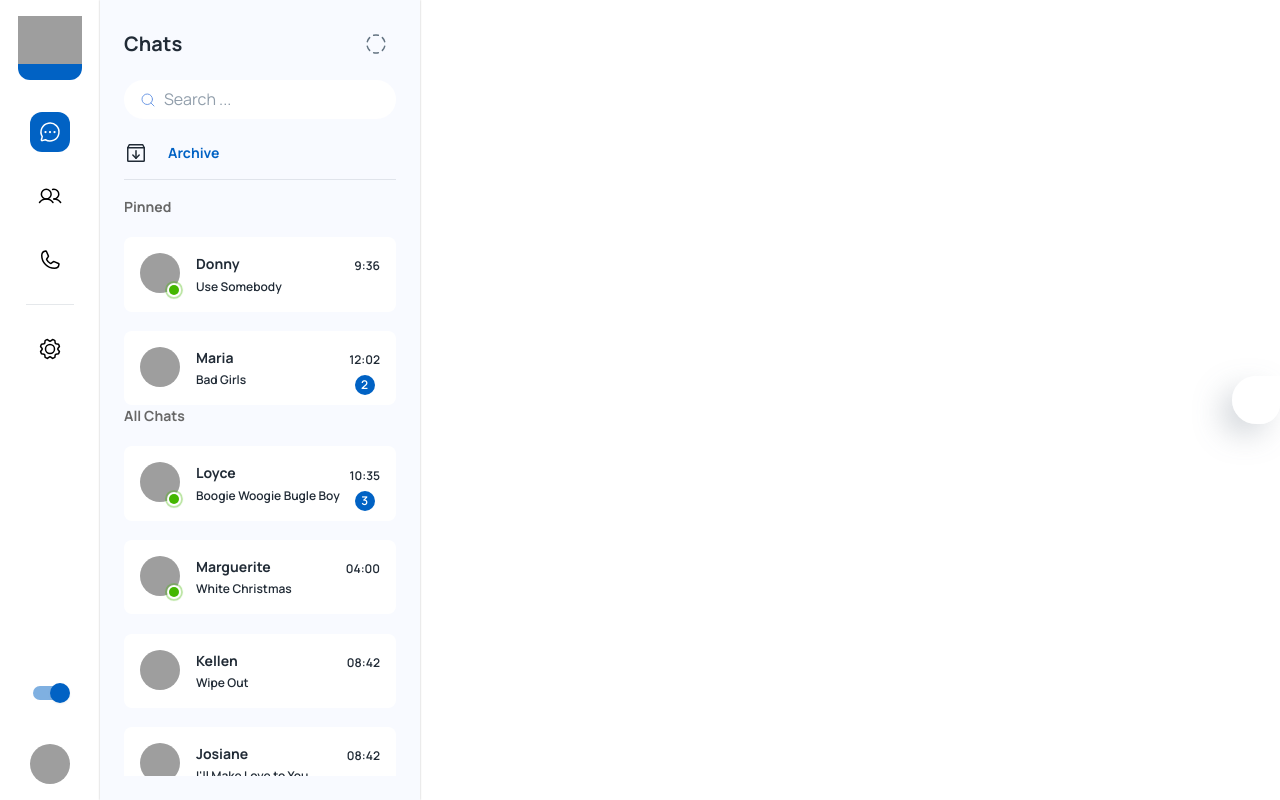
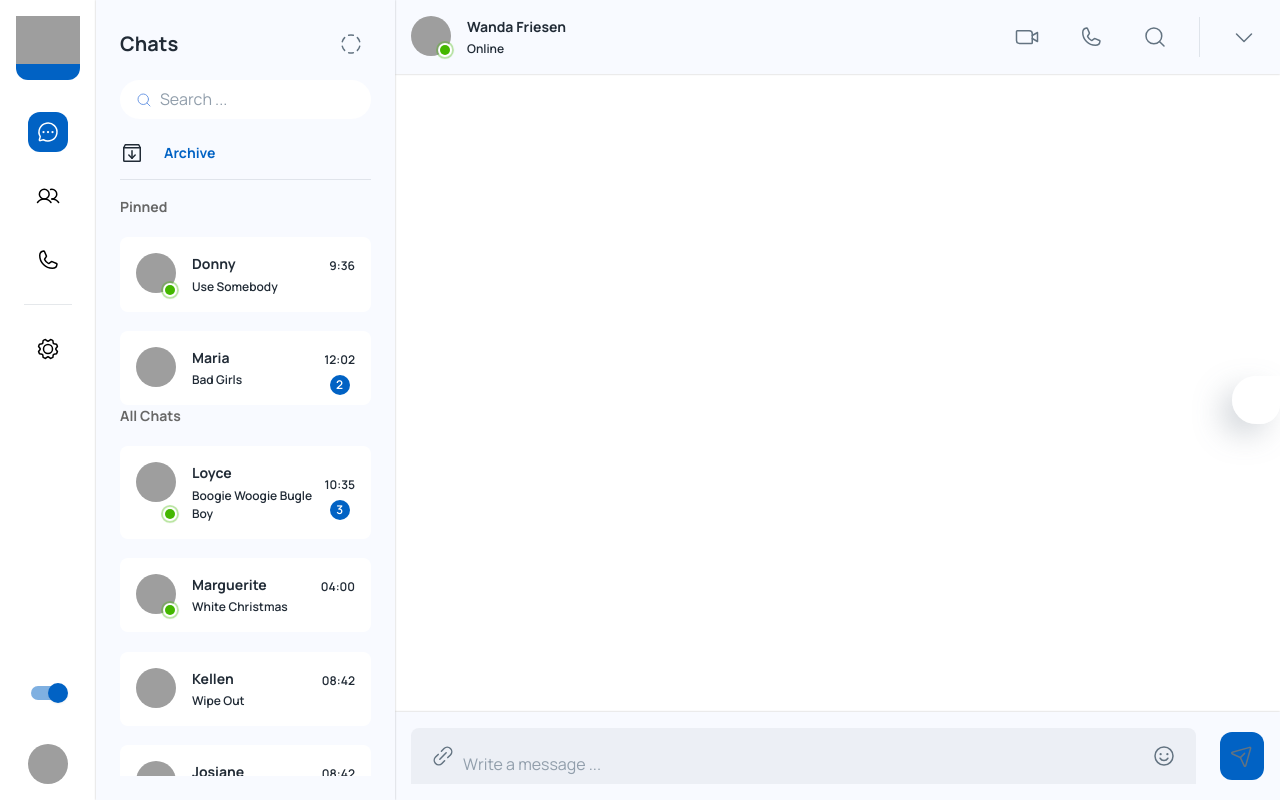
Before and after one commit to kushal1997/chat-app, a React (Create React App) app: page /app in a window 1280 px wide. Built offline with nearby package versions, Linux system fonts and the light colour scheme; grey boxes are pictures that could not be loaded; some icons are missing.

Commit message:
conversation part done

```diff
--- /dev/null
+++ b/src/components/Conversation/index.js
@@ -0,0 +1,174 @@
+import { faker } from "@faker-js/faker";
+import {
+  Avatar,
+  Badge,
+  Box,
+  Divider,
+  IconButton,
+  InputAdornment,
+  Stack,
+  TextField,
+  Typography,
+} from "@mui/material";
+import React from "react";
+import { styled, alpha, useTheme } from "@mui/material/styles";
+import {
+  CaretDown,
+  LinkSimple,
+  MagnifyingGlass,
+  PaperPlaneTilt,
+  Phone,
+  Smiley,
+  VideoCamera,
+} from "phosphor-react";
+
+const StyledInput = styled(TextField)(({ theme }) => ({
+  "& .MuiInputBase-Input": {
+    paddingTop: "5px",
+    paddingButtom: "5px,",
+  },
+}));
+const StyledBadge = styled(Badge)(({ theme }) => ({
+  "& .MuiBadge-badge": {
+    backgroundColor: "#44b700",
+    color: "#44b700",
+    boxShadow: `0 0 0 2px ${theme.palette.background.paper}`,
+    "&::after": {
+      position: "absolute",
+      top: 0,
+      left: 0,
+      width: "100%",
+      height: "100%",
+      borderRadius: "50%",
+      animation: "ripple 1.2s infinite ease-in-out",
+      border: "1px solid currentColor",
+      content: '""',
+    },
+  },
+  "@keyframes ripple": {
+    "0%": {
+      transform: "scale(.8)",
+      opacity: 1,
+    },
+    "100%": {
+      transform: "scale(2.4)",
+      opacity: 0,
+    },
+  },
+}));
+export const Conversation = () => {
+  const theme = useTheme();
+  return (
+    <Stack height={"100%"} maxHeight={"100vh"} width={"auto"}>
+      {/* chat header */}
+      <Box
+        p={2}
+        sx={{
+          width: "100%",
+          backgroundColor: theme.palette.mode === 'light' ? "#F8FAFF" : theme.palette.background.paper,
+          boxShadow: "0px 0px 2px rgba(0,0,0,0.25)",
+        }}
+      >
+        <Stack
+          alignItems={"center"}
+          direction={"row"}
+          justifyContent={"space-between"}
+          sx={{ width: "100%", height: "100%" }}
+          spacing={4}
+        >
+          <Stack direction={"row"} spacing={2}>
+            <Box>
+              <StyledBadge
+                overlap="circular"
+                anchorOrigin={{ vertical: "bottom", horizontal: "right" }}
+                variant="dot"
+              >
+                <Avatar src={faker.image.avatar()} />
+              </StyledBadge>
+            </Box>
+            <Stack spacing={0.2}>
+              <Typography variant="subtitle2">
+                {faker.name.fullName()}
+              </Typography>
+              <Typography variant="caption">Online</Typography>
+            </Stack>
+          </Stack>
+          <Stack direction={"row"} alignItems={"center"} spacing={3}>
+            <IconButton>
+              <VideoCamera />
+            </IconButton>
+            <IconButton>
+              <Phone />
+            </IconButton>
+            <IconButton>
+              <MagnifyingGlass />
+            </IconButton>
+            <Divider orientation="vertical" flexItem />
+            <IconButton>
+              <CaretDown />
+            </IconButton>
+          </Stack>
+        </Stack>
+      </Box>
+
+      {/* chat messages */}
+      <Box width={"100%"} sx={{ flexGrow: 1 }}></Box>
+
+      {/* chat footer  */}
+      <Box
+        p={2}
+        sx={{
+          width: "100%",
+          backgroundColor: theme.palette.mode === 'light' ? "#F8FAFF" : theme.palette.background.paper ,
+          boxShadow: "0px 0px 2px rgba(0,0,0,0.25)",
+        }}
+      >
+        <Stack direction={"row"} alignItems={"center"} spacing={3}>
+          <StyledInput
+            fullWidth
+            placeholder="Write a message ..."
+            variant="filled"
+            InputProps={{
+              disableUnderline: true,
+              startAdornment: (
+                <InputAdornment>
+                  <IconButton>
+                    <LinkSimple />
+                  </IconButton>
+                </InputAdornment>
+              ),
+              endAdornment: (
+                <InputAdornment>
+                  <IconButton>
+                    <Smiley />
+                  </IconButton>
+                </InputAdornment>
+              ),
+            }}
+          />
+          <Box
+            sx={{
+              height: 48,
+              width: 48,
+              backgroundColor: theme.palette.primary.main,
+              borderRadius: 1.5,
+            }}
+          >
+            <Stack
+              sx={{
+                height: "100%",
+                width: "100%",
+                alignItems: "center",
+                justifyContent: "center",
+              }}
+            >
+              <IconButton>
+                <PaperPlaneTilt />
+              </IconButton>
+            </Stack>
+          </Box>
+        </Stack>
+      </Box>
+    </Stack>
+  );
+};
--- a/src/pages/dashboard/GeneralApp.js
+++ b/src/pages/dashboard/GeneralApp.js
@@ -1,11 +1,23 @@
 import React from "react";
 import { Chats } from "./Chats";
+import { Box, Stack } from "@mui/material";
+import { Conversation } from "../../components/Conversation";
+import {useTheme } from "@mui/material/styles";
 
 const GeneralApp = () => {
-
+  const theme = useTheme();
   return (
     <>
-      <Chats/>
+      <Stack direction="row" width={"100%"}>
+        <Chats />
+        <Box
+          sx={{
+            height: "100%", width: "80%", backgroundColor: theme.palette.mode === 'light' ? "#fff" : theme.palette.background.default
+          }}
+        >
+          <Conversation/>
+        </Box>
+      </Stack>
     </>
   );
 };
```
